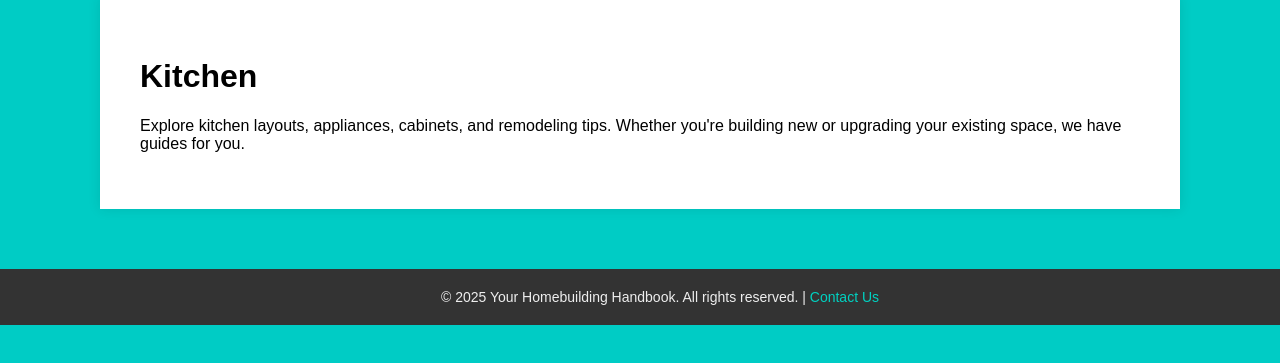
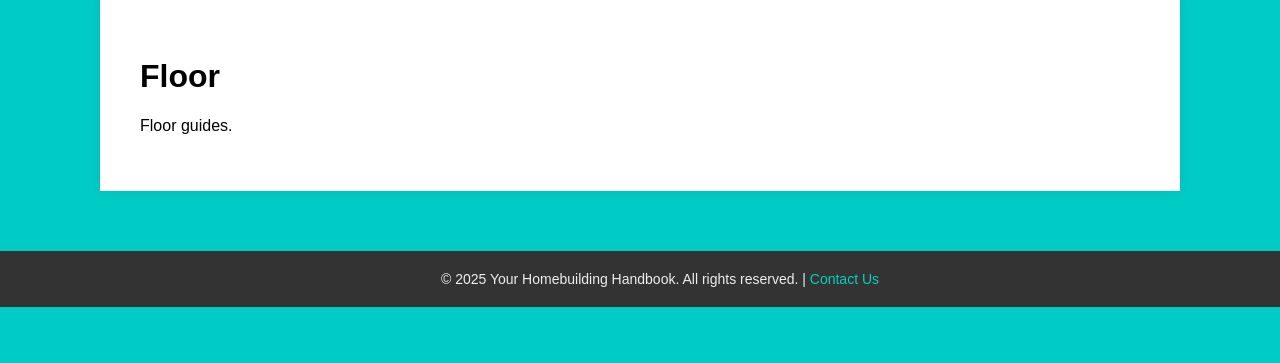
Before and after one commit to Selkrin/Selkrin.github.io, a plain HTML site: page floors.html in a window 1280 px wide. Shown: the part 55-418 px from the top of the page. Drawn offline with Linux system fonts and the light colour scheme.

Commit message:
Update floors.html

```diff
--- a/floors.html
+++ b/floors.html
@@ -36,8 +36,8 @@
 </nav>
 
   <div class="container" style="padding: 40px;">
-    <h1>Kitchen</h1>
-    <p>Explore kitchen layouts, appliances, cabinets, and remodeling tips. Whether you're building new or upgrading your existing space, we have guides for you.</p>
+    <h1>Floor</h1>
+    <p>Floor guides.</p>
   </div>
 
   <footer>
```
